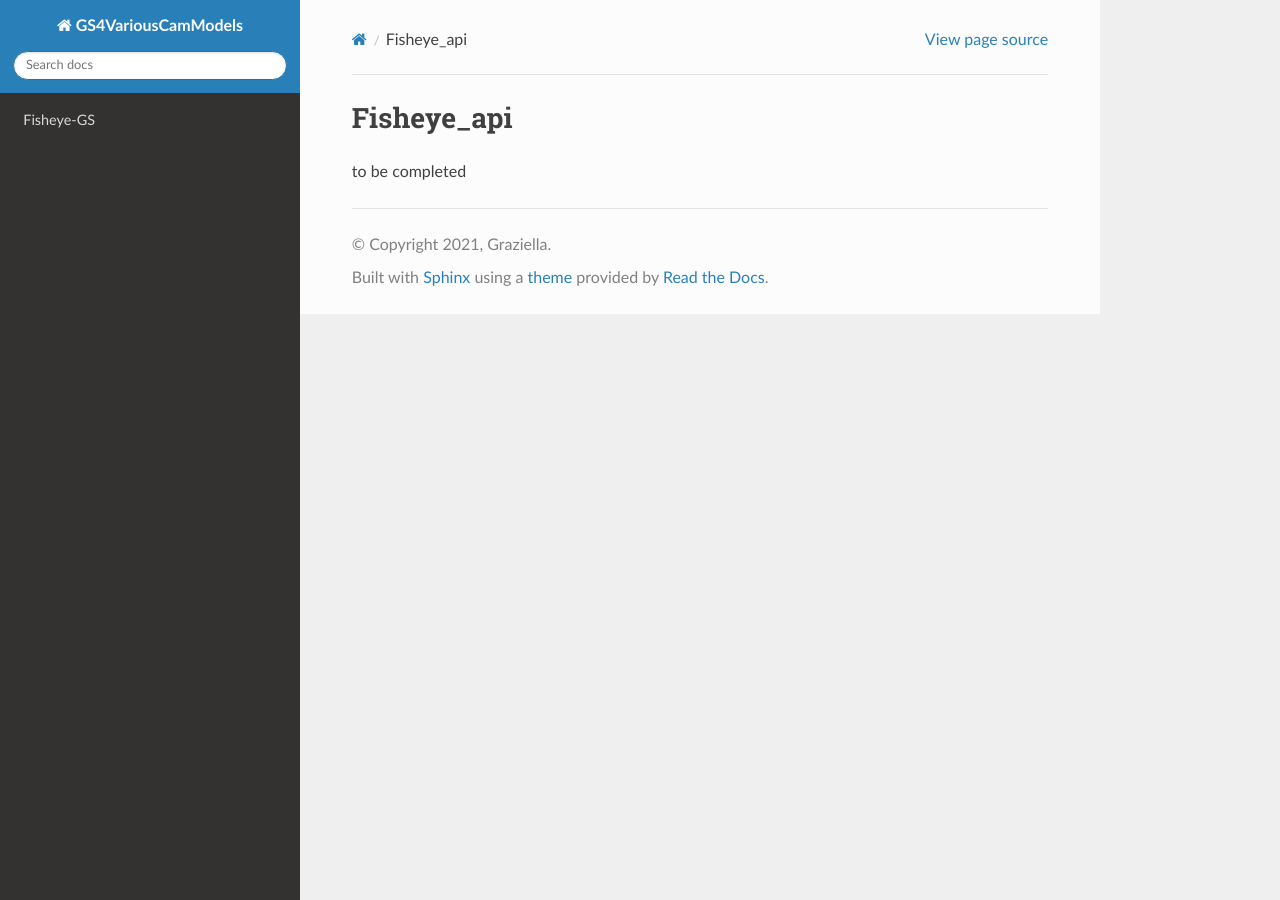
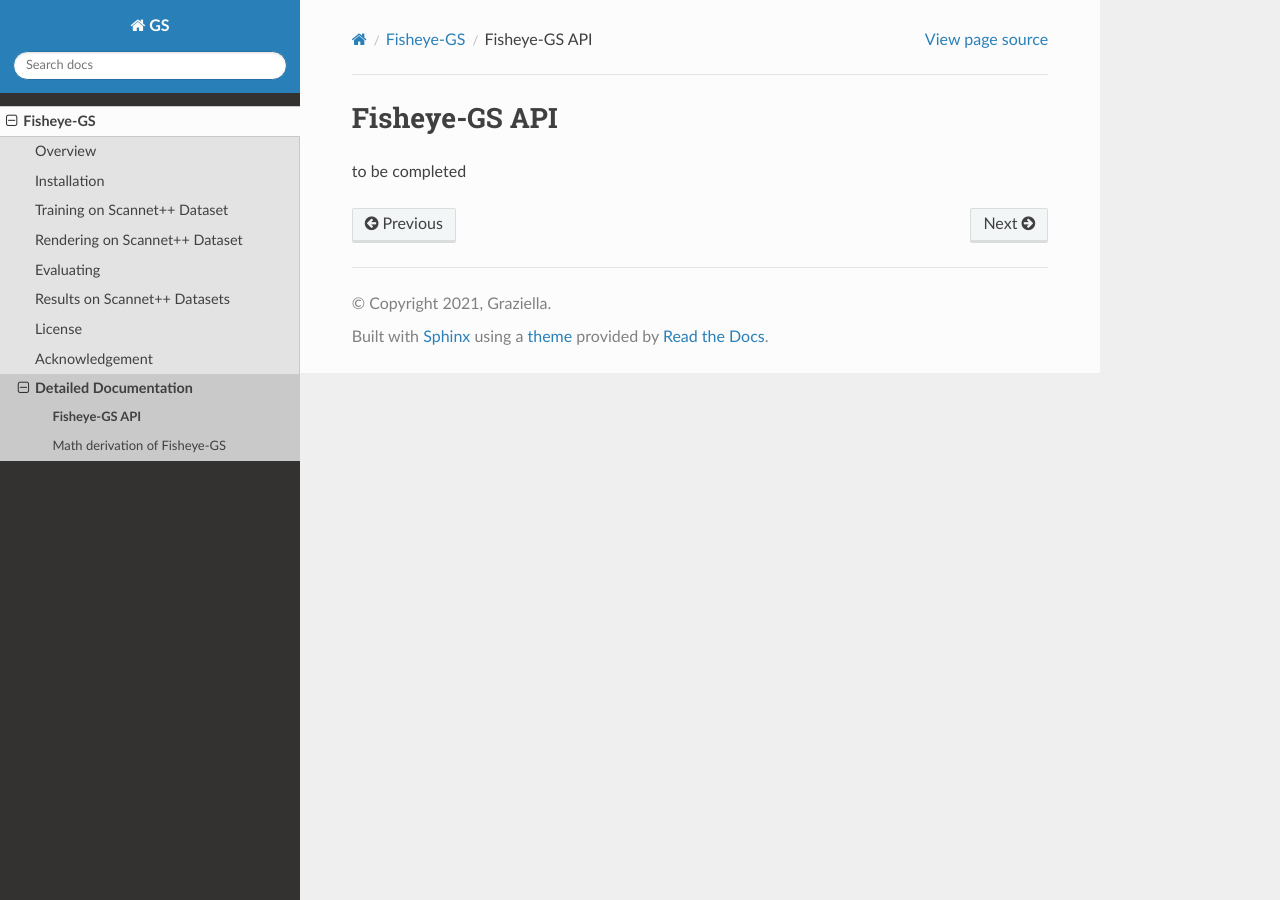
Before and after one commit to zmliao/GS_4_CamModels, a Sphinx documentation site: the page built from docs/source/fisheye_api.md, in a window 1280 px wide. Built offline with Sphinx 7.4.7 and the Read the Docs theme 3.1.0, drawn with Linux system fonts in a browser that asks for light colours.

Commit message:
20241008-3

````diff
--- a/docs/source/conf.py
+++ b/docs/source/conf.py
@@ -3,7 +3,7 @@
 # -- Project information
 import sys
 sys.path.insert(0, '/Users/liaozimu/GS_4_CamModels')
-project = 'GS4VariousCamModels'
+project = 'GS'
 copyright = '2021, Graziella'
 author = 'Graziella'
 
@@ -18,7 +18,7 @@ extensions = [
     'sphinx.ext.autodoc',
     'sphinx.ext.autosummary',
     'sphinx.ext.intersphinx',
-    'recommonmark'
+    'myst_parser'
 ]
 
 source_suffix = {
--- a/docs/source/fisheye.md
+++ b/docs/source/fisheye.md
@@ -92,8 +92,9 @@ Please follow the LICENSE of <a href='https://github.com/graphdeco-inria/gaussia
 ## Acknowledgement
 We thank all authors from <a href='https://github.com/graphdeco-inria/gaussian-splatting'>3D-GS</a> for presenting such an excellent work.
 
+## Detailed Documentation
 ```{toctree}
-:maxdepth 1
+:maxdepth: 1
 
 fisheye_api
 fisheye_derivation
--- a/docs/source/fisheye_api.md
+++ b/docs/source/fisheye_api.md
@@ -1,3 +1,3 @@
-# Fisheye_api
+# Fisheye-GS API
 
 to be completed
````
Also changed, not shown: docs/source/generated/lumache.rst (deleted, +0 -30 lines), 1 other file.
